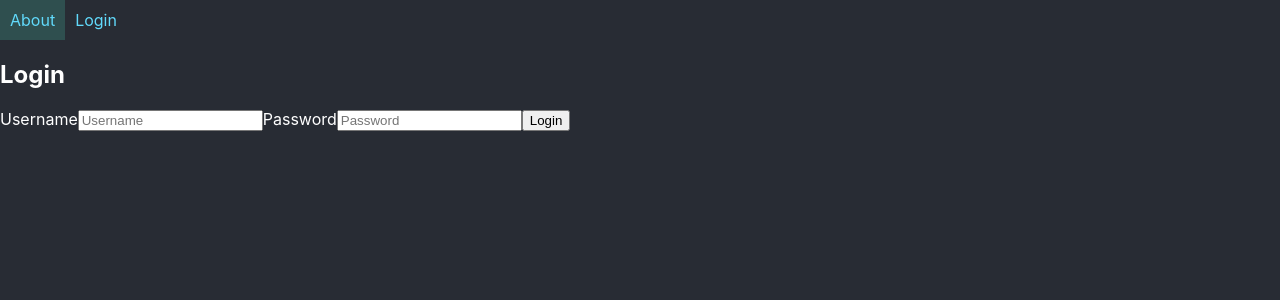
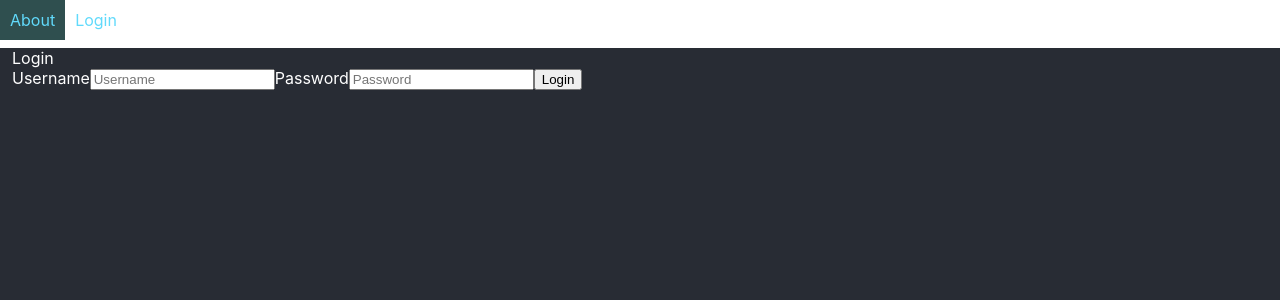
Before and after one commit to digitalpeople/digital-service-history-ui, a React app: page /login in a window 1280 px wide. Shown: the top 300 px of the page. Built offline with nearby package versions, Linux system fonts and the light colour scheme.

Commit message:
Update navigation component css

```diff
--- a/src/App.js
+++ b/src/App.js
@@ -28,10 +28,11 @@ const App = () => (
   <div className="app">
     <Router>
       <Navigation navigation={navigation} />
-
-      <Route exact path="/" component={Home} />
-      <Route path="/about" component={About} />
-      <Route path="/login" component={Login} />
+      <main className="container">
+        <Route exact path="/" component={Home} />
+        <Route path="/about" component={About} />
+        <Route path="/login" component={Login} />
+      </main>
     </Router>
   </div>
 );
--- a/src/components/login/login.js
+++ b/src/components/login/login.js
@@ -2,7 +2,7 @@ import React from 'react';
 
 const Login = () => (
   <section className="login">
-    <h2>Login</h2>
+    <header>Login</header>
     <article className="container">
       <label htmlFor="username">
         Username
--- a/src/components/navigation/index.jsx
+++ b/src/components/navigation/index.jsx
@@ -1,6 +1,7 @@
 import React from 'react';
 import PropTypes from 'prop-types';
 import { NavLink } from 'react-router-dom';
+import './navigation.scss';
 
 const Navigation = (props) => {
   const { navigation } = props;
--- /dev/null
+++ b/src/components/navigation/navigation.scss
@@ -0,0 +1,13 @@
+@import "../../styles/variables.scss";
+
+nav {
+  margin: 0;
+  position: fixed;
+  left: 0;
+  right: 0;
+  top: 0;
+
+  .nav-item {
+    padding: 12px;
+  }
+}
--- a/src/styles/base.scss
+++ b/src/styles/base.scss
@@ -2,8 +2,13 @@
 
 .app {
   background: $background-color;
-  min-height: 100vh;
+  min-height: calc(100vh - 48px);
   color: white;
+
+  main {
+    padding: 0 12px;
+    margin-top: 48px;
+  }
 
   .nav {
     list-style-type: none;
```
